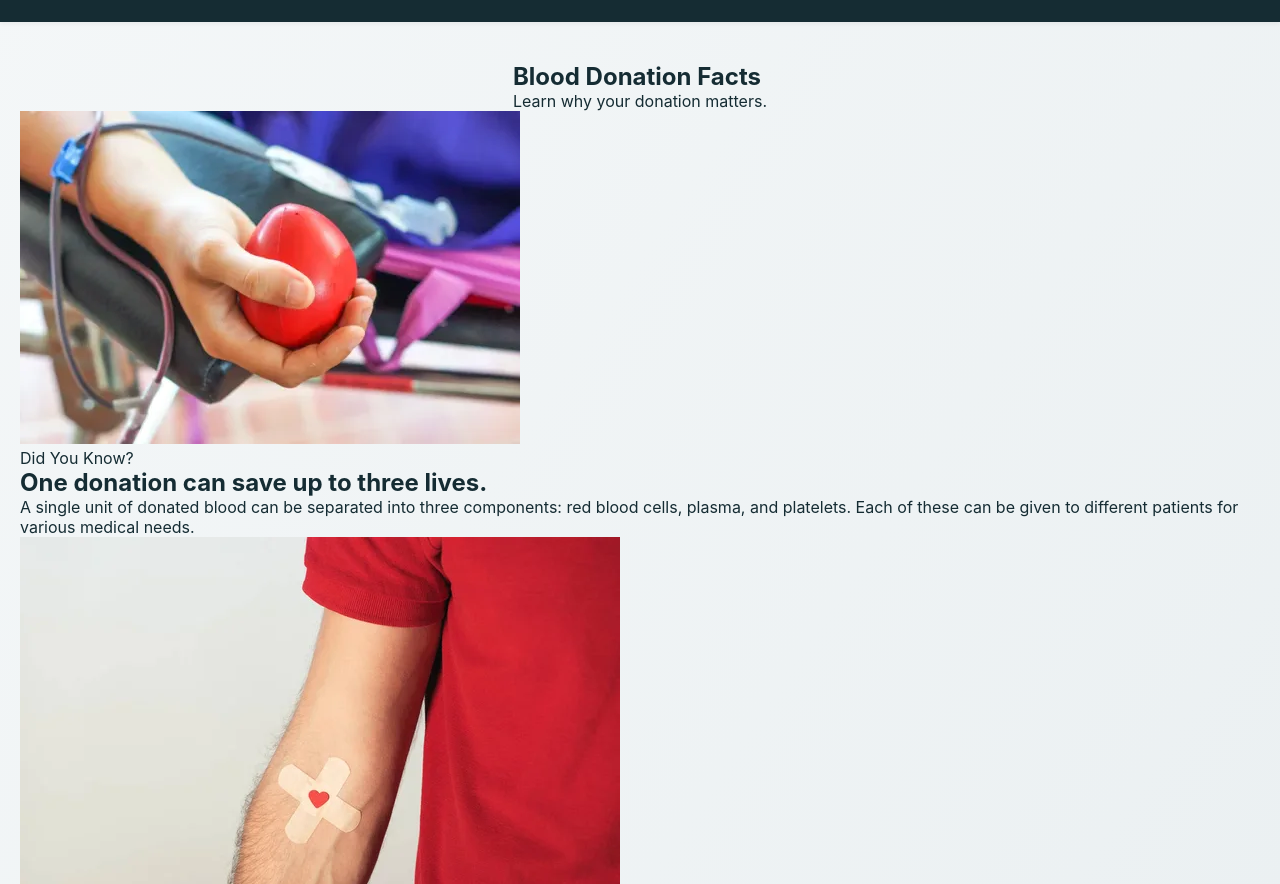
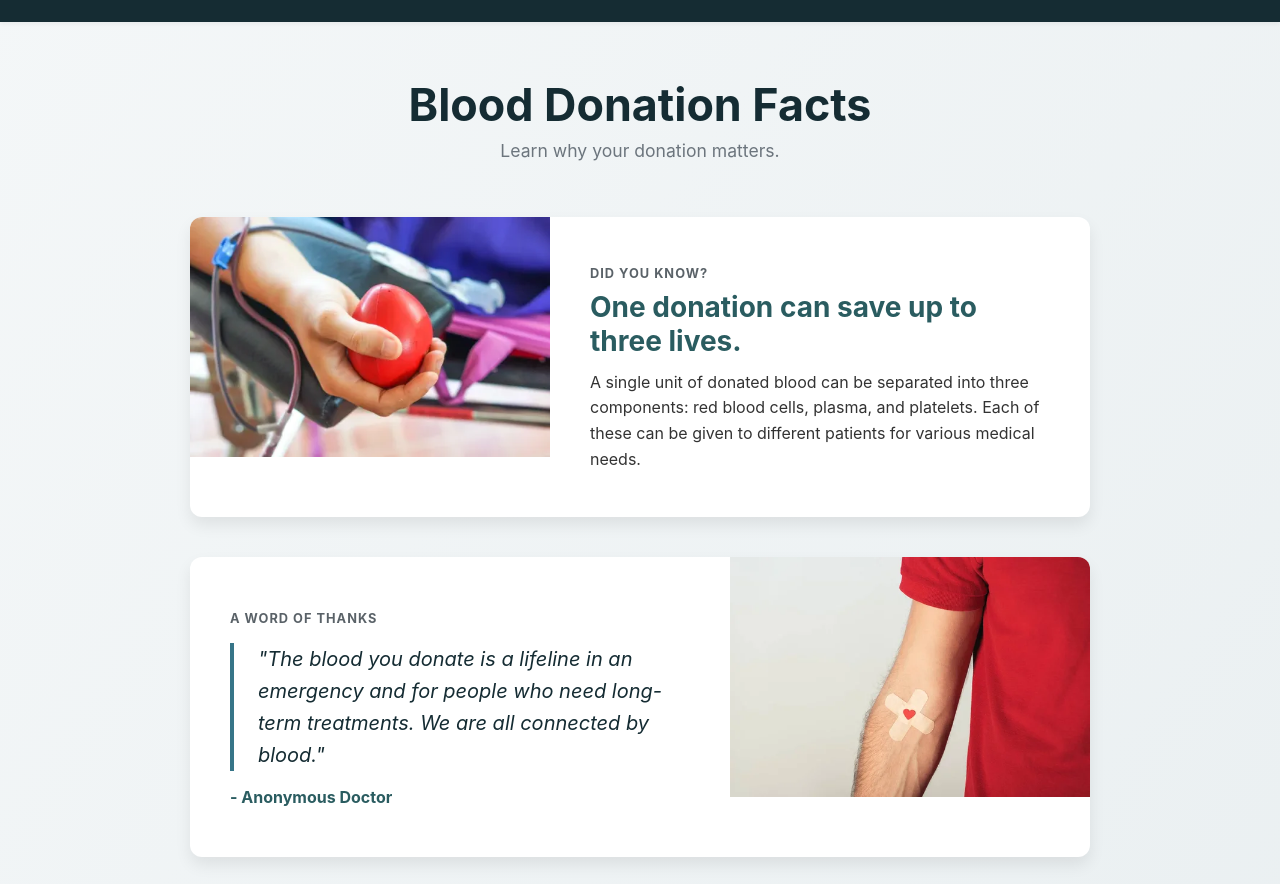
Before and after one commit to Nistha0404/lifelink, a website: page facts.html in a window 1280 px wide. Shown: the part 68-952 px from the top of the page. Drawn offline with Linux system fonts and the light colour scheme.

Commit message:
facts page

```diff
--- a/style.css
+++ b/style.css
@@ -415,3 +415,128 @@ body.landing-page .hero h1 {
 body.landing-page .hero p {
   font-size: 1.1rem;
 }
+
+/* --- 9. Facts Page Specific Styles --- */
+
+/* This styles the new title on the facts page */
+.hero-inner {
+  text-align: center;
+  width: 100%;
+  padding: 1rem 0;
+  margin-bottom: 2.5rem;
+}
+.hero-inner h1 {
+  font-size: 2.8rem;
+  font-weight: 700;
+  color: var(--dark-theme-color);
+  margin-bottom: 0.5rem;
+}
+.hero-inner p {
+  font-size: 1.1rem;
+  color: var(--secondary-color);
+}
+
+/* This is the container for your new abstract grid */
+.facts-grid {
+  display: flex;
+  flex-direction: column;
+  gap: 2.5rem; /* Space between each fact card */
+  width: 100%;
+  max-width: 900px; /* Keeps the cards from getting too wide */
+  margin-bottom: 3rem; /* Extra space before the footer */
+}
+
+/* This is the individual fact card */
+.fact-card {
+  display: flex;
+  flex-direction: column; /* Default for mobile */
+  align-items: center;
+  background: white;
+  border-radius: 12px;
+  box-shadow: 0 8px 16px rgba(0,0,0,0.08); /* Softer shadow */
+  overflow: hidden; /* Keeps images inside the rounded corners */
+  transition: transform 0.3s ease, box-shadow 0.3s ease;
+}
+
+.fact-card:hover {
+  transform: translateY(-5px);
+  box-shadow: 0 12px 24px rgba(0,0,0,0.12);
+}
+
+/* Styles for the image container */
+.fact-image {
+  width: 100%;
+  height: 250px; /* Fixed height for images on mobile */
+}
+.fact-image img {
+  width: 100%;
+  height: 100%;
+  object-fit: cover; /* Prevents images from stretching */
+  display: block;
+}
+
+/* Styles for the text content */
+.fact-content {
+  padding: 2rem;
+}
+
+/* This is the "Did You Know?" text, styled like the inspiration */
+.fact-content .category {
+  font-size: 0.8rem;
+  font-weight: 700;
+  color: var(--secondary-hover);
+  text-transform: uppercase;
+  letter-spacing: 1px;
+}
+.fact-content h2 {
+  font-size: 1.75rem;
+  color: var(--primary-theme-color);
+  margin-top: 0.5rem;
+  margin-bottom: 0.75rem;
+}
+.fact-content p {
+  font-size: 1rem;
+  line-height: 1.6;
+  color: #333;
+}
+
+/* Specific styles for the quotes */
+.fact-content blockquote {
+  font-style: italic;
+  font-size: 1.25rem;
+  color: var(--dark-theme-color);
+  border-left: 4px solid var(--primary-theme-hover);
+  padding-left: 1.5rem;
+  margin: 1rem 0;
+  line-height: 1.6;
+}
+.fact-content .quote-author {
+  display: block;
+  font-weight: 700;
+  color: var(--primary-theme-color);
+  margin-top: 0.75rem;
+  font-style: normal;
+}
+
+/* --- This is the "abstract grid" magic for larger screens --- */
+@media (min-width: 768px) {
+  .fact-card {
+    flex-direction: row; /* Go side-by-side on desktop */
+  }
+
+  .fact-image {
+    flex-basis: 40%; /* Image takes 40% of the card width */
+    height: auto; /* Auto-height on desktop */
+    min-height: 300px;
+  }
+
+  .fact-content {
+    flex-basis: 60%; /* Text takes 60% */
+    padding: 2.5rem;
+  }
+
+  /* This flips the layout for cards with the .image-right class */
+  .fact-card.image-right {
+    flex-direction: row-reverse;
+  }
+}
```
